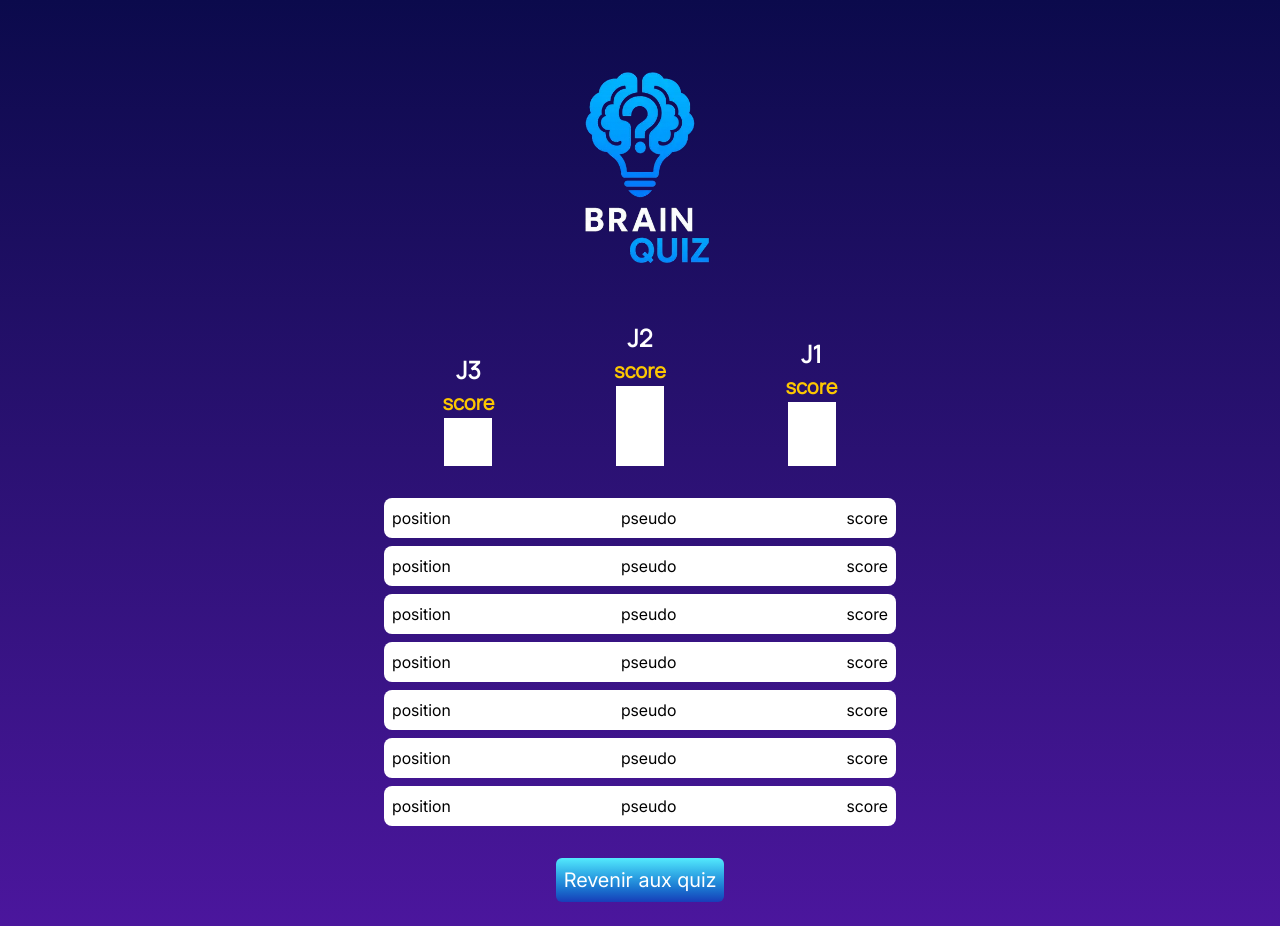
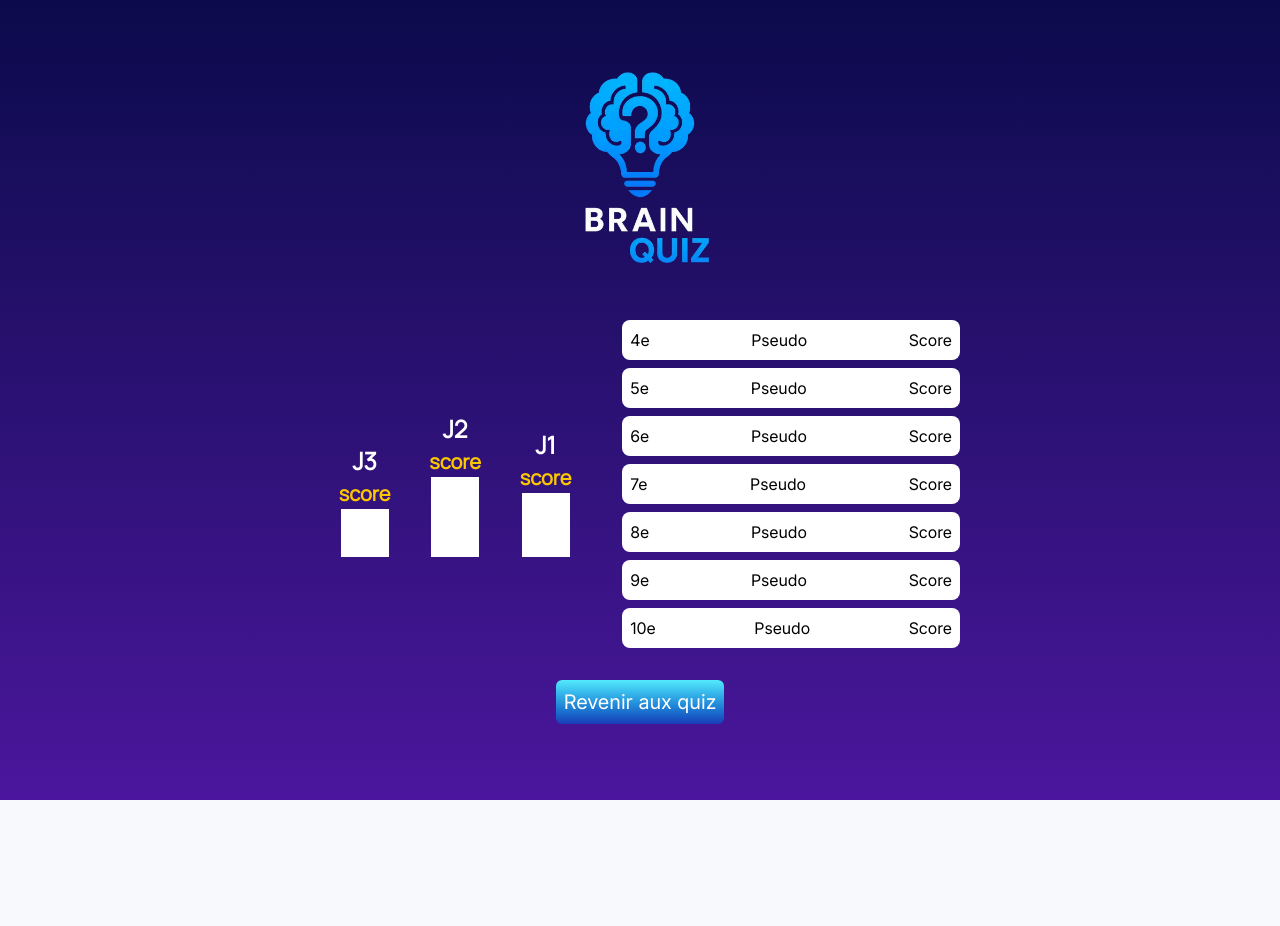
Before and after one commit to Mikat63/vanilla_tp_quiz, a PHP site: page /ranking.php in a window 1280 px wide. After the commit the page ends 800 px from the top, so only its background shows below. Run offline with PHP 8.4, Linux system fonts and the light colour scheme.

Commit message:
COMPLETED : front finish, reorder of the tailwind classes, correction of the ranking.php reponsive and transofmr in partials the ranking elements

```diff
--- a/choice_quiz.php
+++ b/choice_quiz.php
@@ -7,10 +7,10 @@ require_once "partials/header.php";
 
 
 
-<main class=" min-h-svh flex flex-col items-center gap-8 justify-center overflow-hidden py-8">
+<main class="min-h-svh flex flex-col items-center gap-8 justify-center overflow-hidden py-8">
     <!-- main container -->
     <div class="w-[80%] flex-1 flex flex-col items-center gap-8 pb-8 lg:gap-11">
-        <h2 class="font-[Manrope] font-medium text-white text-2xl lg:text-4xl">Choisissez un quiz</h2>
+        <h2 class="text-2xl font-[Manrope] font-medium text-white lg:text-4xl">Choisissez un quiz</h2>
 
         <!-- quiz container -->
         <div class="w-[80%] max-w-6xl mx-auto flex flex-col items-center gap-8 md:w-full md:flex-row md:justify-around lg:flex-col">
--- a/index.php
+++ b/index.php
@@ -8,8 +8,8 @@ require_once "partials/page_infos.php";
 
 
 
+
 <main class="min-h-svh flex flex-col items-center justify-center">
-
     <!-- main container -->
     <div class="w-[80%] flex-1 flex flex-col items-center justify-between pb-8">
         <?php require_once "partials/logo.php";  ?>
--- a/partials/answer_button.php
+++ b/partials/answer_button.php
@@ -1 +1,3 @@
-                <button class="w-full h-auto bg-[#0879C9] rounded-lg text-white text-[20px] p-2 cursor-pointer focus:scale-110 focus:outline-0"><?= $answer ?></button>
+<button class="w-full h-auto p-2 rounded-lg text-[20px] text-white bg-[#0879C9] cursor-pointer focus:scale-110 focus:outline-0">
+    <?= $answer ?>
+</button>
--- a/partials/header.php
+++ b/partials/header.php
@@ -1,5 +1,7 @@
 <header class="flex w-full p-2 items-center justify-between">
     <div class="w-10 flex flex-col items-center">
+        <h1 class="sr-only">Brain Quiz</h1>
+
         <a tabindex="0" href="<?= $backLink ?>" aria-label="Retourner à la page précédente" class="transition hover:scale-150 focus:scale-150 focus:outline-none">
             <img src="img/back_button.webp" alt="bouton retour">
         </a>
--- a/partials/podium.php
+++ b/partials/podium.php
@@ -1,5 +1,5 @@
 <div tabindex="0" aria-label="Troisième position" class="w-[33%] flex flex-col items-center justify-end focus:scale-125 focus:outline-0">
-    <p class=" font-[Manrope] text-white text-[24px] font-bold"><?= $player ?></p>
-    <p class="font-[Manrope] text-yellow-400 text-[20px] font-semibold"><?= $scorePlayer ?></p>
+    <p class="font-[Manrope] text-[24px] font-bold text-white "><?= $player ?></p>
+    <p class="font-[Manrope] text-[20px] font-semibold text-yellow-400 "><?= $scorePlayer ?></p>
     <div class="w-12 <?= $heightPodium ?> bg-white px-2"></div>
 </div>
--- /dev/null
+++ b/partials/ranking.php
@@ -0,0 +1,6 @@
+<div tabindex="0" aria-label="<?= $ariaLabelPosition ?>"
+    class="w-full h-auto flex flex-row justify-between p-2 bg-white rounded-lg text-black font-[Inter] text-[16px] focus:scale-105 focus:outline-0">
+    <p class="flex flex-col items-center"><?= $position ?></p>
+    <p class="flex flex-col items-center"><?= $player ?></p>
+    <p class="flex flex-col items-center"><?= $score ?></p>
+</div>
--- a/partials/start_button.php
+++ b/partials/start_button.php
@@ -1,5 +1,6 @@
-   <div class="w-full flex flex-col items-center">
-       <a tabindex="0" href="<?= $buttonLink ?>" aria-label="<?= $ariaDescription ?>" class="font-[Inter] text-white text-base w-auto p-2 rounded-md flex items-center justify-center cursor-pointer bg-linear-to-b from-cyan-300 to-blue-800 transition duration-300 hover:from-blue-800 hover:to-cyan-300 hover:brightness-110 focus:from-blue-800 focus:to-cyan-300 focus:brightness-110 lg:text-xl">
-           <?= $textButton ?>
-       </a>
-   </div>
+<div class="w-full flex flex-col items-center">
+    <a tabindex="0" href="<?= $buttonLink ?>" aria-label="<?= $ariaDescription ?>"
+        class="w-auto p-2 flex items-center justify-center font-[Inter] text-base text-white rounded-md cursor-pointer bg-linear-to-b from-cyan-300 to-blue-800 transition duration-300 hover:from-blue-800 hover:to-cyan-300 hover:brightness-110 focus:from-blue-800 focus:to-cyan-300 focus:brightness-110 lg:text-xl">
+        <?= $textButton ?>
+    </a>
+</div>
--- a/ranking.php
+++ b/ranking.php
@@ -9,19 +9,17 @@ require_once "partials/page_infos.php";
 
 
 <main class="min-h-svh flex flex-col items-center">
+    <div>
+        <?php require_once "partials/logo.php" ?>
+    </div>
 
     <!-- main container -->
-    <div class="w-[80%] md:w-[50%]  lg:w-[50%] xl:w-[40%] 2xl:w-[30%] flex flex-col items-center pb-6">
-        <div>
-            <?php require_once "partials/logo.php" ?>
-        </div>
-
+    <div class="w-[80%] flex flex-col items-center pb-6 md:w-[70%] lg:w-[50%] 2xl:w-[30%]">
         <!-- podium container  -->
         <div class="w-full h-auto flex flex-col gap-8">
-            <div class=" w-full h-auto flex flex-col items-center gap-8">
-
+            <div class="w-full h-auto flex flex-col items-center gap-8 sm:flex-row">
                 <!-- podium -->
-                <div class="w-full flex flex-row justify-between ">
+                <div class="w-[80%] flex flex-row justify-between ">
                     <?php
                     $player = "J3";
                     $scorePlayer = "score";
@@ -42,52 +40,64 @@ require_once "partials/page_infos.php";
                     $heightPodium = "h-16";
                     require "partials/podium.php";
                     ?>
-
-
                 </div>
 
                 <div class="w-full h-auto flex flex-col gap-2">
-                    <div tabindex="0" aria-label="Quatrième position" class="w-full h-auto flex flex-row justify-between bg-white rounded-lg text-black font-[Inter] text-[16px] p-2 focus:scale-105 focus:outline-0">
-                        <p class="flex flex-col items-center">position</p>
-                        <p class="flex flex-col items-center">pseudo</p>
-                        <p class="flex flex-col items-center">score</p>
-                    </div>
+                    <?php
+                    $ariaLabelPosition = "Quatrième position";
+                    $position = "4e";
+                    $player = "Pseudo";
+                    $score = "Score";
+                    require "partials/ranking.php";
+                    ?>
 
-                    <div tabindex="0" aria-label="Cinquième position" class="w-full h-auto flex flex-row justify-between bg-white rounded-lg text-black font-[Inter] text-[16px] p-2 focus:scale-105 focus:outline-0">
-                        <p class="flex flex-col items-center">position</p>
-                        <p class="flex flex-col items-center">pseudo</p>
-                        <p class="flex flex-col items-center">score</p>
-                    </div>
+                    <?php
+                    $ariaLabelPosition = "Cinquième position";
+                    $position = "5e";
+                    $player = "Pseudo";
+                    $score = "Score";
+                    require "partials/ranking.php";
+                    ?>
 
-                    <div tabindex="0" aria-label="Sixième position" class="w-full h-auto flex flex-row justify-between bg-white rounded-lg text-black font-[Inter] text-[16px] p-2 focus:scale-105 focus:outline-0">
-                        <p class="flex flex-col items-center">position</p>
-                        <p class="flex flex-col items-center">pseudo</p>
-                        <p class="flex flex-col items-center">score</p>
-                    </div>
+                    <?php
+                    $ariaLabelPosition = "Sixième position";
+                    $position = "6e";
+                    $player = "Pseudo";
+                    $score = "Score";
+                    require "partials/ranking.php";
+                    ?>
 
-                    <div tabindex="0" aria-label="Septième position" class="w-full h-auto flex flex-row justify-between bg-white rounded-lg text-black font-[Inter] text-[16px] p-2 focus:scale-105 focus:outline-0">
-                        <p class="flex flex-col items-center">position</p>
-                        <p class="flex flex-col items-center">pseudo</p>
-                        <p class="flex flex-col items-center">score</p>
-                    </div>
+                    <?php
+                    $ariaLabelPosition = "Septième position";
+                    $position = "7e";
+                    $player = "Pseudo";
+                    $score = "Score";
+                    require "partials/ranking.php";
+                    ?>
 
-                    <div tabindex="0" aria-label="Huitième position" class="w-full h-auto flex flex-row justify-between bg-white rounded-lg text-black font-[Inter] text-[16px] p-2 focus:scale-105 focus:outline-0">
-                        <p class="flex flex-col items-center">position</p>
-                        <p class="flex flex-col items-center">pseudo</p>
-                        <p class="flex flex-col items-center">score</p>
-                    </div>
+                    <?php
+                    $ariaLabelPosition = "Huitième position";
+                    $position = "8e";
+                    $player = "Pseudo";
+                    $score = "Score";
+                    require "partials/ranking.php";
+                    ?>
 
-                    <div tabindex="0" aria-label="Neuvième position" class="w-full h-auto flex flex-row justify-between bg-white rounded-lg text-black font-[Inter] text-[16px] p-2 focus:scale-105 focus:outline-0">
-                        <p class="flex flex-col items-center">position</p>
-                        <p class="flex flex-col items-center">pseudo</p>
-                        <p class="flex flex-col items-center">score</p>
-                    </div>
+                    <?php
+                    $ariaLabelPosition = "Neuvième position";
+                    $position = "9e";
+                    $player = "Pseudo";
+                    $score = "Score";
+                    require "partials/ranking.php";
+                    ?>
 
-                    <div tabindex="0" aria-label="Dixième position" class="w-full h-auto flex flex-row justify-between bg-white rounded-lg text-black font-[Inter] text-[16px] p-2 focus:scale-105 focus:outline-0">
-                        <p class="flex flex-col items-center">position</p>
-                        <p class="flex flex-col items-center">pseudo</p>
-                        <p class="flex flex-col items-center">score</p>
-                    </div>
+                    <?php
+                    $ariaLabelPosition = "Dixième position";
+                    $position = "10e";
+                    $player = "Pseudo";
+                    $score = "Score";
+                    require "partials/ranking.php";
+                    ?>
                 </div>
             </div>
 
--- a/style.css
+++ b/style.css
@@ -8,26 +8,14 @@
     --font-mono: ui-monospace, SFMono-Regular, Menlo, Monaco, Consolas, "Liberation Mono",
       "Courier New", monospace;
     --color-yellow-400: oklch(85.2% 0.199 91.936);
-    --color-yellow-600: oklch(68.1% 0.162 75.834);
-    --color-yellow-800: oklch(47.6% 0.114 61.907);
     --color-green-600: oklch(62.7% 0.194 149.214);
     --color-cyan-300: oklch(86.5% 0.127 207.078);
-    --color-blue-600: oklch(54.6% 0.245 262.881);
     --color-blue-800: oklch(42.4% 0.199 265.638);
     --color-gray-200: oklch(92.8% 0.006 264.531);
-    --color-gray-300: oklch(87.2% 0.01 258.338);
-    --color-gray-400: oklch(70.7% 0.022 261.325);
     --color-gray-700: oklch(37.3% 0.034 259.733);
-    --color-gray-900: oklch(21% 0.034 264.665);
     --color-black: #000;
     --color-white: #fff;
     --spacing: 0.25rem;
-    --container-xs: 20rem;
-    --container-xl: 36rem;
-    --container-2xl: 42rem;
-    --container-3xl: 48rem;
-    --container-4xl: 56rem;
-    --container-5xl: 64rem;
     --container-6xl: 72rem;
     --text-base: 1rem;
     --text-base--line-height: calc(1.5 / 1);
@@ -43,7 +31,6 @@
     --radius-sm: 0.25rem;
     --radius-md: 0.375rem;
     --radius-lg: 0.5rem;
-    --ease-in-out: cubic-bezier(0.4, 0, 0.2, 1);
     --default-transition-duration: 150ms;
     --default-transition-timing-function: cubic-bezier(0.4, 0, 0.2, 1);
     --default-font-family: var(--font-sans);
@@ -685,14 +617,19 @@
       width: 40%;
     }
   }
+  .sm\:flex-row {
+    @media (width >= 40rem) {
+      flex-direction: row;
+    }
+  }
   .sm\:gap-8 {
     @media (width >= 40rem) {
       gap: calc(var(--spacing) * 8);
     }
   }
-  .md\:w-\[50\%\] {
+  .md\:w-\[70\%\] {
     @media (width >= 48rem) {
-      width: 50%;
+      width: 70%;
     }
   }
   .md\:w-full {
@@ -750,11 +687,6 @@
     @media (width >= 64rem) {
       font-size: var(--text-xl);
       line-height: var(--tw-leading, var(--text-xl--line-height));
-    }
-  }
-  .xl\:w-\[40\%\] {
-    @media (width >= 80rem) {
-      width: 40%;
     }
   }
   .\32 xl\:w-\[20\%\] {
```
Also changed, not shown: other parts of style.css (+11 -66 lines), connexion.php (+5 -10 lines), partials/quiz_card.php (+8 -8 lines), quiz_page.php (+9 -15 lines).
